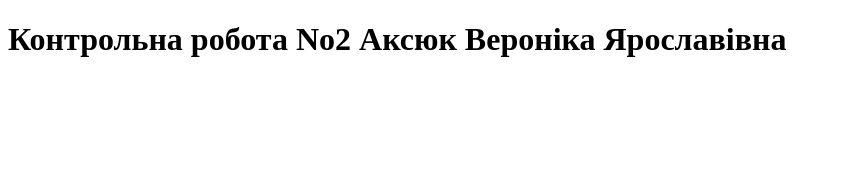
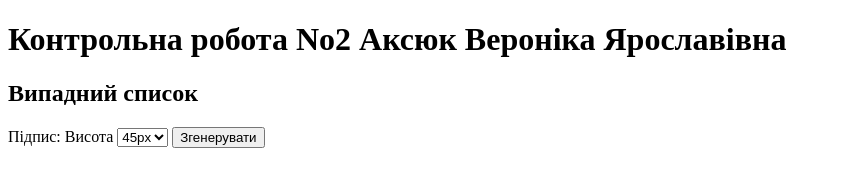
Before and after one commit to AksiukVeronika/myfirst, a plain HTML site: page control2/index.html in a window 1280 px wide. Shown: the whole page, without its empty margins (0-841 px from the left). Drawn offline with Linux system fonts and the light colour scheme.

Commit message:
Update index.html

```diff
--- a/control2/index.html
+++ b/control2/index.html
@@ -3,10 +3,25 @@
 <head>
     <meta charset="UTF-8">
     <meta name="viewport" content="width=device-width, initial-scale=1.0">
-    <title>Control2</title>
+    <title>Контрольна робота No2 Аксюк Вероніка Ярославівна</title>
 </head>
 <body>
     <h1>Контрольна робота No2 Аксюк Вероніка Ярославівна</h1>
-    <script src="script.js" ></script>
+
+    <div id="sortedArray"></div>
+
+    <h2>Випадний список</h2>
+    <label for="heightSelect">Підпис: Висота</label>
+    <select id="heightSelect">
+        <option value="25">25px</option>
+        <option value="45" selected>45px</option> <!-- Обрано за замовчуванням -->
+        <option value="65">65px</option>
+    </select>
+
+    <button id="generateButton">Згенерувати</button>
+
+    <div id="generatedDiv"></div>
+
+    <script src="script.js"></script>
 </body>
 </html>
```
